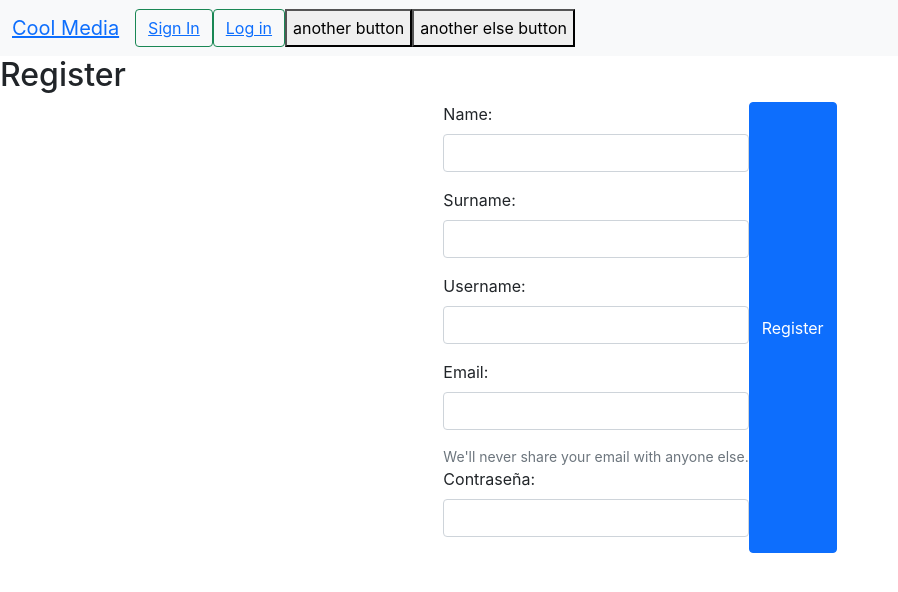
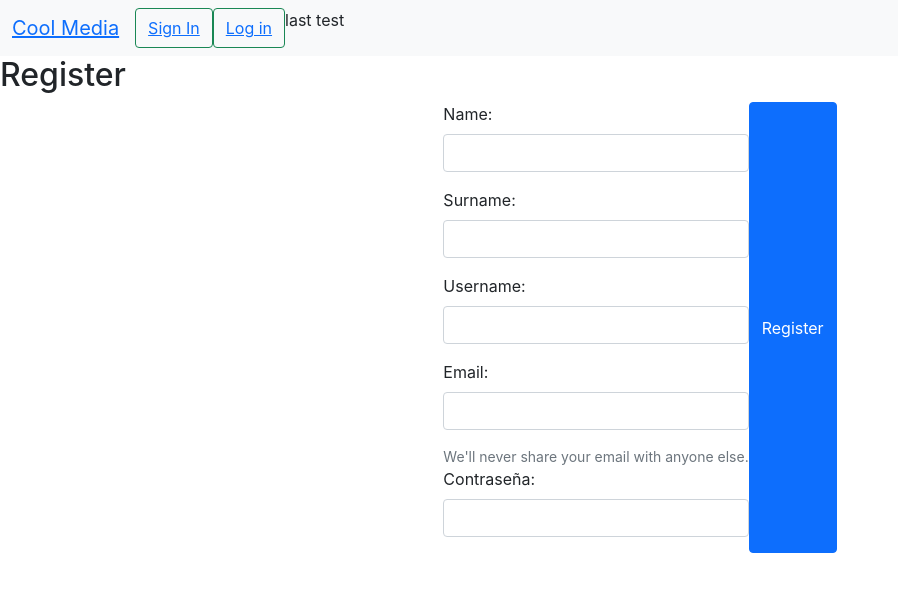
Before and after one commit to asalam3312/digital_tech_social_media, a React (Create React App) app in the folder my-proyect/: page / in a window 1280 px wide. Shown: the top 592 px of the page, without its empty margins (0-898 px from the left). Built offline with nearby package versions, Linux system fonts and the light colour scheme.

Commit message:
last test

```diff
--- a/my-proyect/src/components/Navbar.jsx
+++ b/my-proyect/src/components/Navbar.jsx
@@ -11,8 +11,7 @@ const Navbar = () => {
       <form className="d-flex">
         <button className="btn btn-outline-success" type="submit"><Link to="/">Sign In</Link></button>
         <button className="btn btn-outline-success" type="submit"><Link to="/LogIn">Log in</Link></button>
-        <button>another button</button>
-        <button>another else button</button>
+        <p>last test</p>
       </form>
     </div>
   </div>
```
